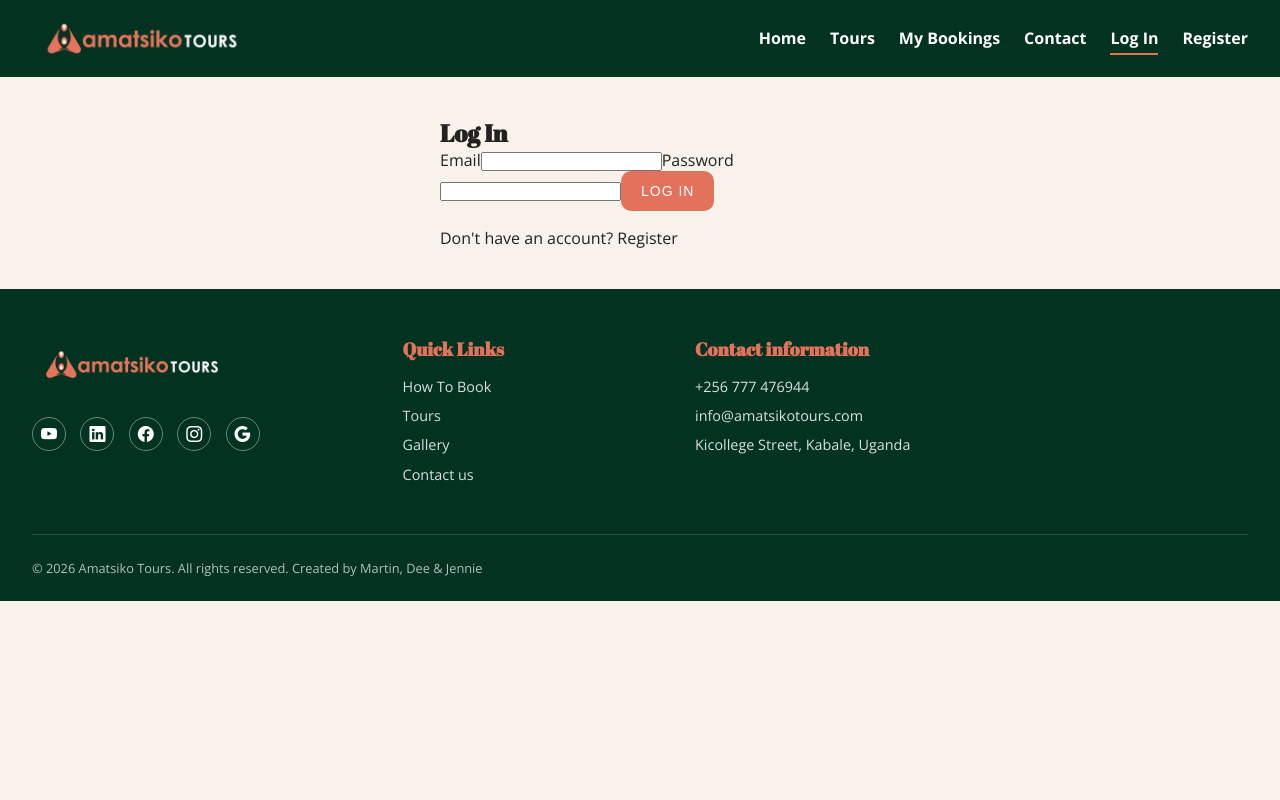
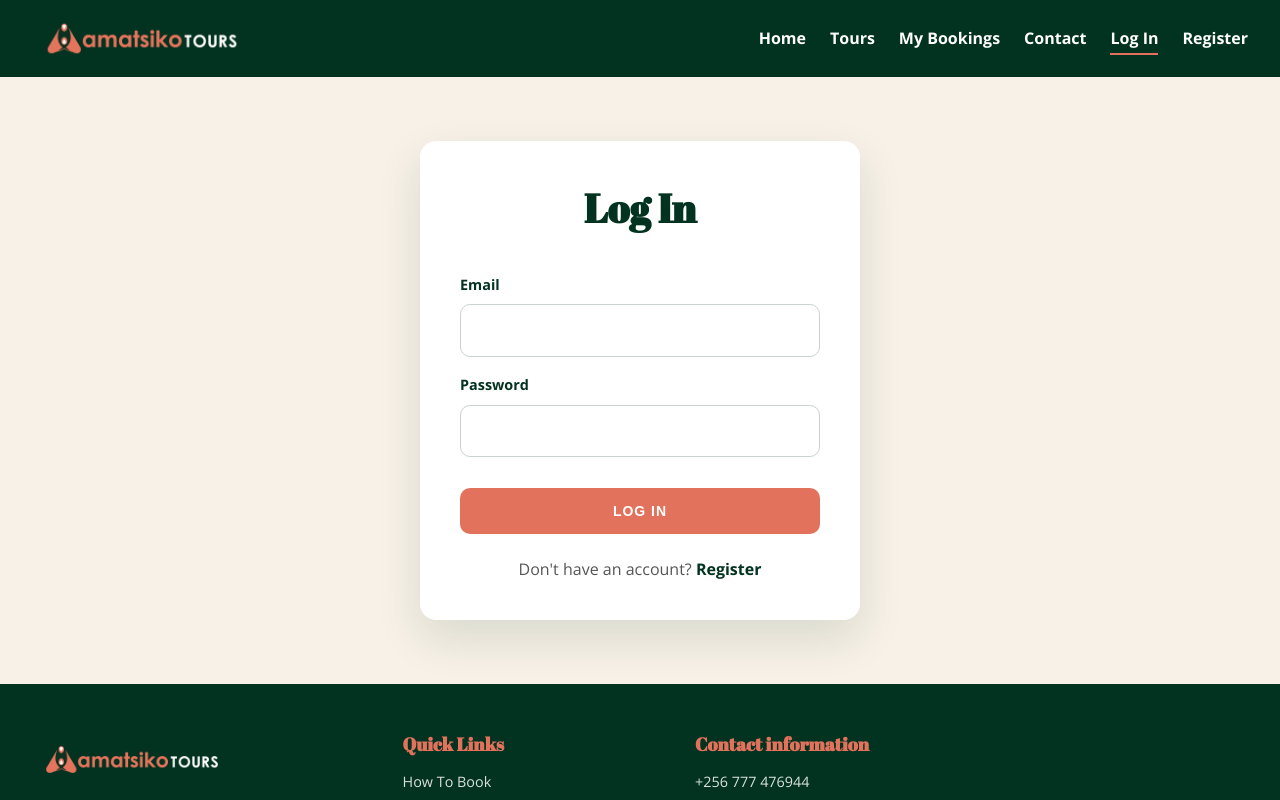
Before and after one commit to JenniePowell/Amatsiko_Tours_Booking, a React (Vite) app: page /login in a window 1280 px wide. Shown: the top 800 px of the page. Built offline with nearby package versions, Linux system fonts and the light colour scheme.

Commit message:
Login, footer css updated, bank details removed from How to book

```diff
--- a/src/components/Footer.jsx
+++ b/src/components/Footer.jsx
@@ -33,7 +33,7 @@ function Footer() {
           <h4>Quick Links</h4>
           <NavLink to="/how-to-book">How To Book</NavLink>
           <NavLink to="/tours">Tours</NavLink>
-          <NavLink to="/">Gallery</NavLink>
+          <NavLink to="/gallery">Gallery</NavLink>
           <NavLink to="/contact">Contact us</NavLink>
         </div>
 
--- a/src/pages/HowToBook.jsx
+++ b/src/pages/HowToBook.jsx
@@ -18,31 +18,6 @@ function HowToBook() {
           <h1>Payment Options &amp; How To Book</h1>
           <p>Simple steps and secure options to confirm your Uganda adventure.</p>
         </div>
-      </section>
-
-      <section className="book-intro">
-        <h2>
-          How to Book &amp; Pay for Your Safari or Gorilla Trek with Amatsiko
-          Tours Ltd.
-        </h2>
-      </section>
-
-      <section className="book-section">
-        <h2>Bank Details for Payment</h2>
-        <p className="book-note">
-          Please include your name or invoice number in the payment reference.
-        </p>
-
-        <table className="bank-table">
-          <tbody>
-            {bankDetails.map((row, index) => (
-              <tr key={index}>
-                <th>{row.label}</th>
-                <td>{row.value}</td>
-              </tr>
-            ))}
-          </tbody>
-        </table>
       </section>
 
       <section className="book-section">
--- a/src/pages/Login.css
+++ b/src/pages/Login.css
@@ -0,0 +1,84 @@
+.login-section {
+  min-height: 70vh;
+  display: grid;
+  place-items: center;
+  padding: 4rem 1.5rem;
+  background-color: #f7f1e7;
+}
+
+.login-box {
+  width: 100%;
+  max-width: 440px;
+  padding: 2.5rem;
+  background-color: #ffffff;
+  border-radius: 16px;
+  box-shadow: 0 18px 45px rgba(2, 50, 32, 0.12);
+}
+
+.login-box h1 {
+  margin-bottom: 2rem;
+  color: #023220;
+  font-size: 2.5rem;
+  text-align: center;
+}
+
+.login-form {
+  display: flex;
+  flex-direction: column;
+  gap: 0.65rem;
+}
+
+.login-form label {
+  margin-top: 0.5rem;
+  color: #023220;
+  font-size: 0.9rem;
+  font-weight: 700;
+}
+
+.login-form input {
+  width: 100%;
+  padding: 0.9rem 1rem;
+  font: inherit;
+  border: 1px solid #cbd3ce;
+  border-radius: 10px;
+  outline: none;
+}
+
+.login-form input:focus {
+  border-color: #e2725c;
+  box-shadow: 0 0 0 4px rgba(226, 114, 92, 0.15);
+}
+
+.login-form button {
+  display: block;
+  width: 100%;
+  margin-top: 1.25rem;
+  padding: 0.95rem 1.25rem;
+  color: #ffffff;
+  font-weight: 700;
+  background-color: #e2725c;
+  border: 0;
+  border-radius: 10px;
+  cursor: pointer;
+}
+
+.login-form button:hover {
+  background-color: #c85f4b;
+}
+
+.login-error {
+  margin-top: 0.5rem;
+  color: #a83224;
+  font-size: 0.9rem;
+}
+
+.login-register {
+  margin-top: 1.5rem;
+  color: #555555;
+  text-align: center;
+}
+
+.login-register a {
+  color: #023220;
+  font-weight: 700;
+}
--- a/src/pages/Login.jsx
+++ b/src/pages/Login.jsx
@@ -1,6 +1,8 @@
 import { useState } from "react";
 import { useNavigate, useLocation, Link } from "react-router-dom";
 import { saveToken } from "../auth/auth";
+import "./Login.css";
+
 
 function Login() {
   const navigate = useNavigate();
@@ -39,10 +41,11 @@ function Login() {
   };
 
   return (
-    <section style={{ maxWidth: "400px", margin: "40px auto" }}>
+    <section className="login-section">
+  <div className="login-box">
     <h1>Log In</h1>
 
-      <form onSubmit={handleSubmit}>
+    <form className="login-form" onSubmit={handleSubmit}>
       <label htmlFor="email">Email</label>
       <input
         type="email"
@@ -61,14 +64,19 @@ function Login() {
         required
       />
 
-        {error && <p style={{ color: "red" }}>{error}</p>}
+      {error && (
+        <p className="login-error" role="alert">
+          {error}
+        </p>
+      )}
 
       <button type="submit">Log In</button>
     </form>
 
-      <p style={{ marginTop: "1rem" }}>
-        Don't have an account? <Link to="/register">Register</Link>
+    <p className="login-register">
+      Don&apos;t have an account? <Link to="/register">Register</Link>
     </p>
+  </div>
 </section>
   );
 }
```
Lines whose indentation alone changed are shown as unchanged.
